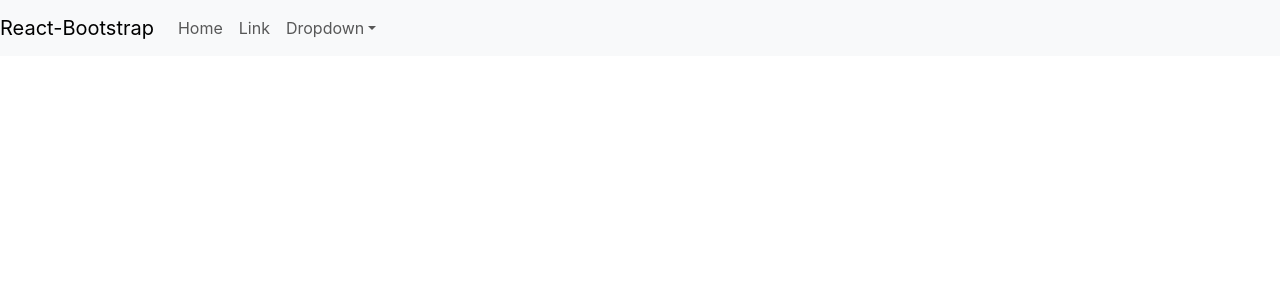
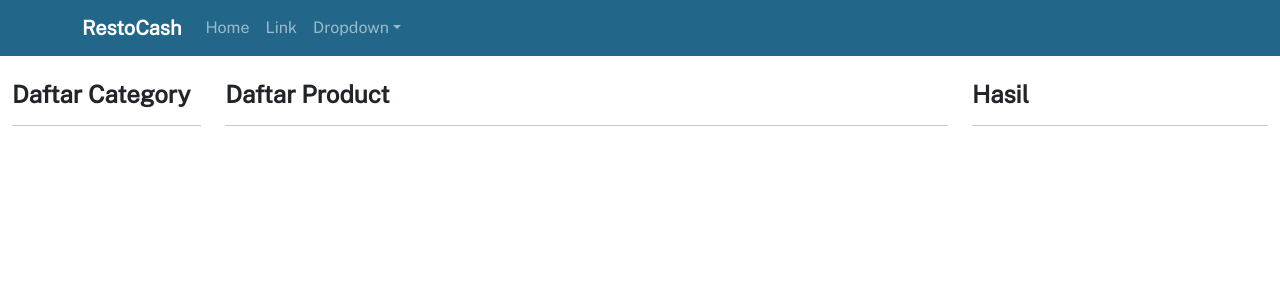
Before and after one commit to hsdhts/RestoCash-App-With-ReactJS, a React (Create React App) app: page / in a window 1280 px wide. Shown: the top 300 px of the page. Built offline with nearby package versions, Linux system fonts and the light colour scheme.

Commit message:
Desain Layout

```diff
--- a/public/index.html
+++ b/public/index.html
@@ -15,6 +15,9 @@
       user's mobile device or desktop. See https://developers.google.com/web/fundamentals/web-app-manifest/
     -->
     <link rel="manifest" href="%PUBLIC_URL%/manifest.json" />
+    <link rel="preconnect" href="https://fonts.googleapis.com">
+<link rel="preconnect" href="https://fonts.gstatic.com" crossorigin>
+<link href="https://fonts.googleapis.com/css2?family=Poppins:ital,wght@0,500;0,600;1,500;1,600&family=Public+Sans:ital,wght@0,300;0,400;1,700&family=Roboto+Condensed:ital,wght@0,400;0,700;1,400&family=Roboto:wght@500;700&display=swap" rel="stylesheet">
     <!--
       Notice the use of %PUBLIC_URL% in the tags above.
       It will be replaced with the URL of the `public` folder during the build.
--- a/src/App.js
+++ b/src/App.js
@@ -1,12 +1,24 @@
 import React from 'react';
-import NavbarComponents from './components/NavbarComponents';
+import { Row, Col, Container } from 'react-bootstrap';
+import {Result, ListCategories, NavbarComponents } from './components/Index';
+
 
 function App() {
   return (
     <div className="App">
-      <header className="App-header">
        <NavbarComponents/>
-      </header>
+      <div className='mt-4'>
+      <Container fluid>
+       <Row>
+        <ListCategories/>
+        <Col>
+        <h4><strong>Daftar Product</strong></h4>
+        <hr/>
+        </Col>
+        <Result/>
+       </Row>
+       </Container>
+      </div>
     </div>
   );
 }
--- /dev/null
+++ b/src/components/Index.js
@@ -0,0 +1,5 @@
+import Result from "./Result";
+import ListCategories from "./ListCategories";
+import NavbarComponents from "./NavbarComponents";
+
+export {Result, ListCategories, NavbarComponents}
--- /dev/null
+++ b/src/components/ListCategories.js
@@ -0,0 +1,13 @@
+import React from 'react'
+import { Col } from 'react-bootstrap'
+
+const ListCategories = () => {
+  return (
+    <Col md={2} mt={2}>
+        <h4><strong>Daftar Category</strong></h4>
+        <hr/>
+    </Col>
+  )
+}
+
+export default ListCategories
--- a/src/components/NavbarComponents.js
+++ b/src/components/NavbarComponents.js
@@ -1,11 +1,11 @@
 import React from 'react'
-import {Nav, Navbar, NavDropdown, Form, Button, FormControl} from 'react-bootstrap'
+import {Nav, Navbar, NavDropdown, Container} from 'react-bootstrap'
 
 const NavbarComponents = () => {
   return (
-    <Navbar expand="lg" className="bg-body-tertiary">
-      {/* <Container> */}
-        <Navbar.Brand href="#home">React-Bootstrap</Navbar.Brand>
+    <Navbar variant="dark" expand="lg">
+      <Container>
+      <Navbar.Brand href="#home"><strong>RestoCash</strong></Navbar.Brand>
         <Navbar.Toggle aria-controls="basic-navbar-nav" />
         <Navbar.Collapse id="basic-navbar-nav">
           <Nav className="me-auto">
@@ -24,7 +24,7 @@ const NavbarComponents = () => {
             </NavDropdown>
           </Nav>
         </Navbar.Collapse>
-      {/* </Container> */}
+      </Container>
     </Navbar>
   )
 }
--- /dev/null
+++ b/src/components/Result.js
@@ -0,0 +1,15 @@
+import React from 'react'
+import {Col} from 'react-bootstrap'
+
+const Result = () => {
+  return (
+    <Col md={3} mt={2}>
+        <h4>
+         <strong>Hasil</strong>
+        </h4>
+        <hr/>
+    </Col>
+  )
+}
+
+export default Result
--- a/src/index.css
+++ b/src/index.css
@@ -1,10 +1,12 @@
 body {
   margin: 0;
-  font-family: -apple-system, BlinkMacSystemFont, 'Segoe UI', 'Roboto', 'Oxygen',
-    'Ubuntu', 'Cantarell', 'Fira Sans', 'Droid Sans', 'Helvetica Neue',
-    sans-serif;
+  font-family: 'Public Sans', sans-serif;
   -webkit-font-smoothing: antialiased;
   -moz-osx-font-smoothing: grayscale;
+}
+
+.navbar {
+  background-color: #22668a;
 }
 
 code {
```
